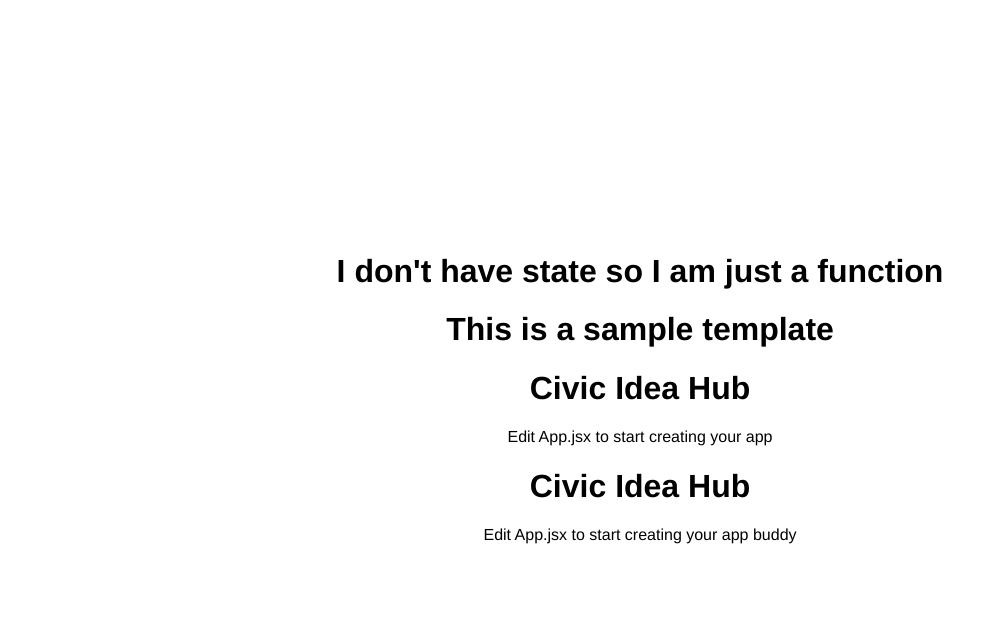
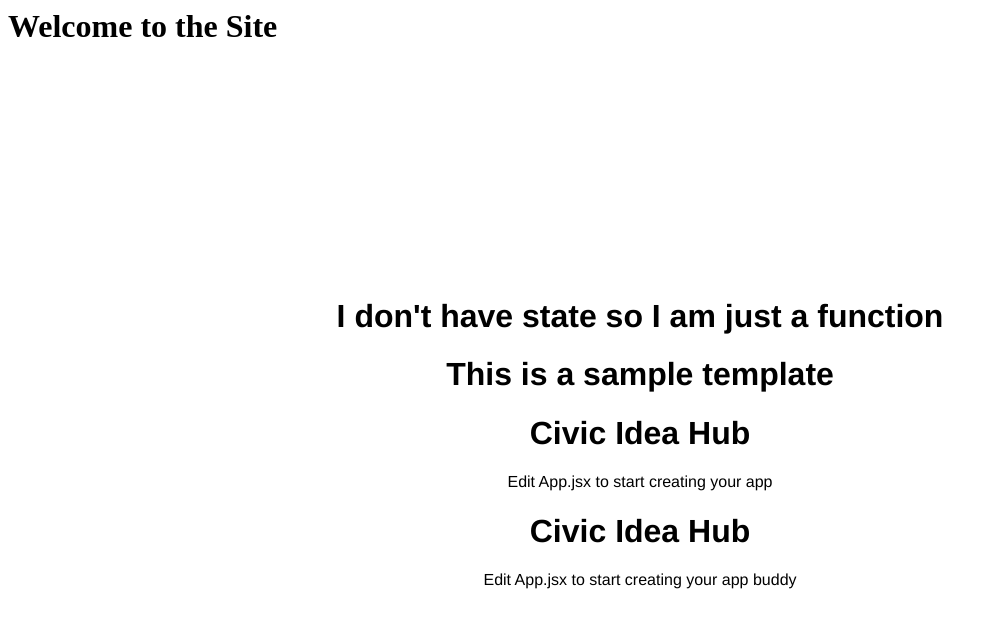
Before and after one commit to CodeForBaltimore/civicideahub, a React app: page / in a window 1280 px wide. Shown: the top 628 px of the page, without its empty margins (0-995 px from the left). Built offline with nearby package versions, Linux system fonts and the light colour scheme.

Commit message:
Added header (#11)
* added header files for inital commit

* added header files for inital commit

* Added header

* Added .DS_Store to .gitignore

* removed the .DS_Store that was already in there

* added our header to the App, and some NEW!! text

```diff
--- a/src/app/App.jsx
+++ b/src/app/App.jsx
@@ -3,10 +3,14 @@ import React from "react";
 import StatelessTemplate from '../components/templates/statelesstemplate/stateless.react.jsx';
 import StatefulTemplate from '../components/templates/StatefulTemplate/Stateful.react.jsx';
 
+import Header from "../components/header/header.react.jsx"
+
 import style from "./style.css";
 
 function App() {
   return (
+    <div>
+      <Header />
       <div className={style.testing}>
         <StatelessTemplate />
         <StatefulTemplate />
@@ -15,6 +19,7 @@ function App() {
         <h1>Civic Idea Hub</h1>
         <p>Edit App.jsx to start creating your app buddy</p>
       </div>
+    </div>
   );
 }
 export default App;
--- /dev/null
+++ b/src/components/header/header.react.jsx
@@ -0,0 +1,11 @@
+import React from 'react';
+
+const Header = (props) => {
+    return (
+        <div>
+            <h1>Welcome to the Site</h1>
+        </div>
+    );
+}
+
+export default Header;
--- /dev/null
+++ b/src/components/templates/header/header.react.jsx
@@ -0,0 +1,11 @@
+import React from 'react';
+
+const StatelessTemplate = (props) => {
+    return (
+        <div>
+            <h1>I don't have state so I am just a function</h1>
+        </div>
+    );
+}
+
+export default StatelessTemplate;
```
Also changed, not shown: 2 other files (tests, documents, lock files or other folders). Lines whose indentation alone changed are shown as unchanged.
